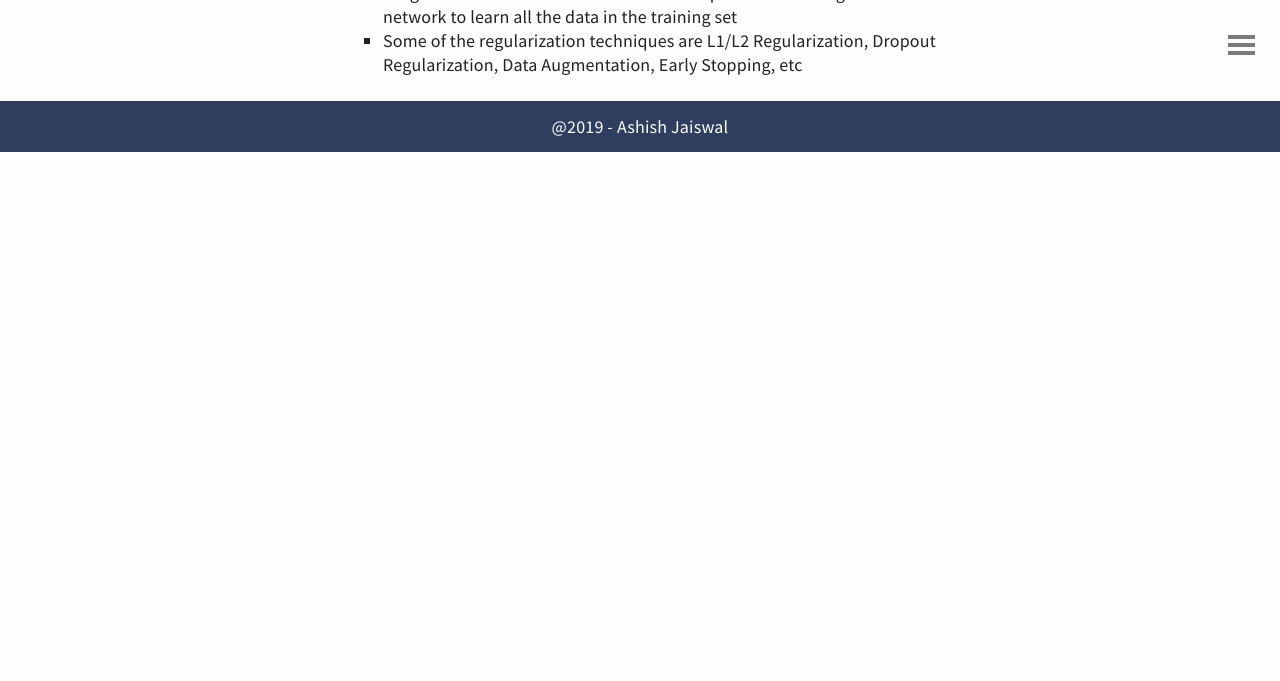
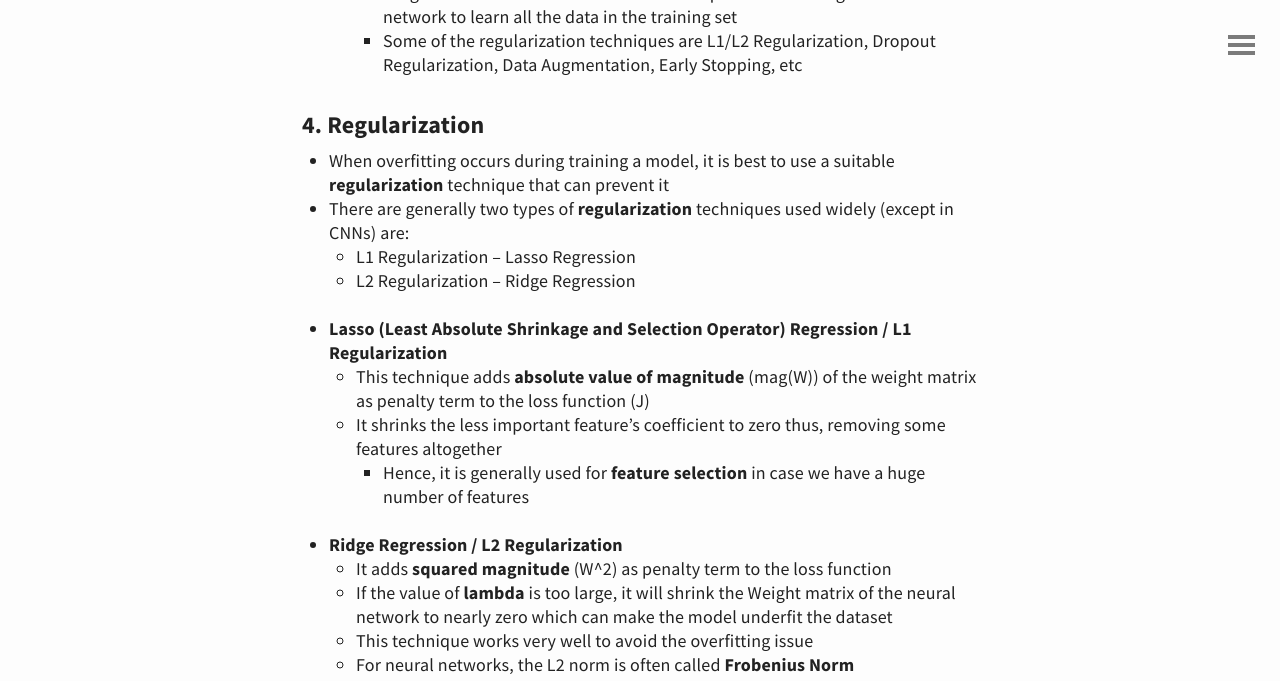
Before and after one commit to asheeshcric/blog, a Jekyll site: the page built from _posts/2019-05-15-practical-aspects-of-deep-learning.md, in a window 1280 px wide and 1400 px high, scrolled down 2442 px. Shown: the top 681 px of the window. Built offline with Jekyll 4.4.1, drawn with Linux system fonts in a browser that asks for light colours; comment, search, counter and statistics services are not loaded; before the commit the page ends 2594 px from its top, so only the background shows below that; some of the changed text lies outside the part shown; grey boxes are pictures that could not be loaded.

Commit message:
Add regularization techniques to the post

```diff
--- a/_posts/2019-05-15-practical-aspects-of-deep-learning.md
+++ b/_posts/2019-05-15-practical-aspects-of-deep-learning.md
@@ -2,7 +2,6 @@
 title: Practical Aspects of Deep Learning
 description: In order to improve a deep neural network that you built, you need to understand the practical aspects of Deep Learning and Neural Networks.
 ---
-
 
 ### 1. Train/dev/test sets
 
@@ -67,3 +66,31 @@ description: In order to improve a deep neural network that you built, you need
         - The best technique to avoid overfitting the data and prevent high variance is to use a **regularization** technique
         - Regularization techniques tend to decrease the quantitative increase in the weight matrix of a neural network. This helps in not allowing the neural network to learn all the data in the training set
         - Some of the regularization techniques are L1/L2 Regularization, Dropout Regularization, Data Augmentation, Early Stopping, etc
+
+### 4. Regularization
+
+- When overfitting occurs during training a model, it is best to use a suitable **regularization** technique that can prevent it
+- There are generally two types of **regularization** techniques used widely (except in CNNs) are:
+    - L1 Regularization -- Lasso Regression
+    - L2 Regularization -- Ridge Regression
+
+- **Lasso (Least Absolute Shrinkage and Selection Operator) Regression / L1 Regularization**
+    - This technique adds **absolute value of magnitude** (mag(W)) of the weight matrix as penalty term to the loss function (J)
+    - It shrinks the less important feature's coefficient to zero thus, removing some features altogether
+        - Hence, it is generally used for **feature selection** in case we have a huge number of features
+- **Ridge Regression / L2 Regularization**
+    - It adds **squared magnitude** (W^2) as penalty term to the loss function
+    - If the value of **lambda** is too large, it will shrink the Weight matrix of the neural network to nearly zero which can make the model underfit the dataset
+    - This technique works very well to avoid the overfitting issue
+    - For neural networks, the L2 norm is often called **Frobenius Norm**
+
+
+![](https://i.ibb.co/jgC2rT1/Screenshot-from-2019-05-15-20-08-36.png)
+
+### 5. Why regularization prevents overfitting?
+
+- The regularization terms added to the loss function (J) encourages the weight matrix to diminish quantitavely
+- As the regularization hyperparameter **lambda** increases, the magnitude of the weight matrix **W** decreases
+    - This means more nodes are discarded (or made of less significance in the network) which kind of compells the model to generalize the training dataset
+- Also, making **lambda** very large can make the model to learn linear relationships only. This can make the model useless as it cannot learn complex (quadratic) relationships in the dataset
+    - e.g. For **tanh** activation, if the value of lambda is **very large**, it transforms the function to linearity inciting only linear relationships in the model
```
